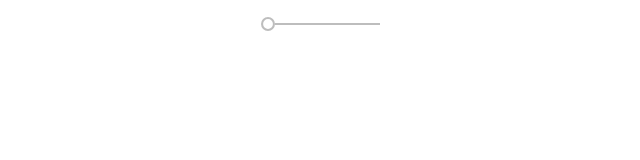
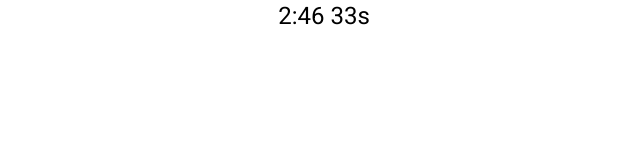
Before and after one commit to FlorianFeka/timeo, an Angular app: page / in a window 1280 px wide. Shown: the top 160 px of the page, without its empty margins (316-956 px from the left). Built offline with nearby package versions, Linux system fonts and the light colour scheme.

Commit message:
add timer

```diff
--- a/src/app/app.component.html
+++ b/src/app/app.component.html
@@ -1,3 +1,3 @@
 <div class="container">
-  <timeo-timer></timeo-timer>
+  <timeo-timer [time]="9999"></timeo-timer>
 </div>
--- a/src/app/timer/timer.component.html
+++ b/src/app/timer/timer.component.html
@@ -1 +1 @@
-<mat-slider min="1" max="100" step="1" value="1"></mat-slider>
+<h1>{{ output }}</h1>
--- a/src/app/timer/timer.component.ts
+++ b/src/app/timer/timer.component.ts
@@ -1,4 +1,4 @@
-import { Component, OnInit } from '@angular/core';
+import { Component, OnInit, Input } from '@angular/core';
 
 @Component({
   selector: 'timeo-timer',
@@ -6,7 +6,50 @@ import { Component, OnInit } from '@angular/core';
   styleUrls: ['./timer.component.css'],
 })
 export class TimerComponent implements OnInit {
+  @Input() private time: number;
+  seconds: number;
+  minutes: number;
+  hours: number;
+  output: string;
+
   constructor() {}
 
-  ngOnInit(): void {}
+  ngOnInit(): void {
+    this.minutes = Math.trunc(this.time / 60);
+    this.seconds = this.time - this.minutes * 60;
+    this.hours = Math.trunc(this.minutes / 60);
+    this.minutes = this.minutes - this.hours * 60;
+    this.output = `${this.hours}:${this.minutes} ${this.seconds}s`;
+    let intervalId: number = setInterval(() => {
+      this.time -= 1;
+      console.log(this.time);
+
+      this.output = `${this.hours}:${this.minutes} ${this.seconds}s`;
+      this.decreaseTimer();
+      if (this.time == 0) {
+        clearInterval(intervalId);
+      }
+    }, 1000);
+  }
+
+  decreaseTimer() {
+    if (this.seconds > 0) {
+      this.seconds -= 1;
+      return;
+    } else {
+      this.seconds = 59;
+      this.minutes -= 1;
+    }
+    if (this.minutes > 0) {
+      this.minutes -= 1;
+      return;
+    } else {
+      if (this.hours > 0) {
+        this.seconds = 59;
+        this.minutes = 59;
+        this.hours -= 1;
+      }
+      return;
+    }
+  }
 }
```
